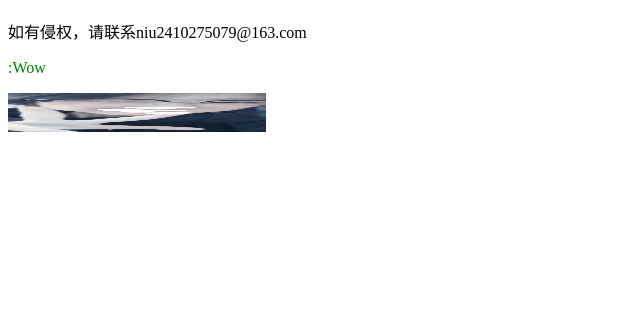
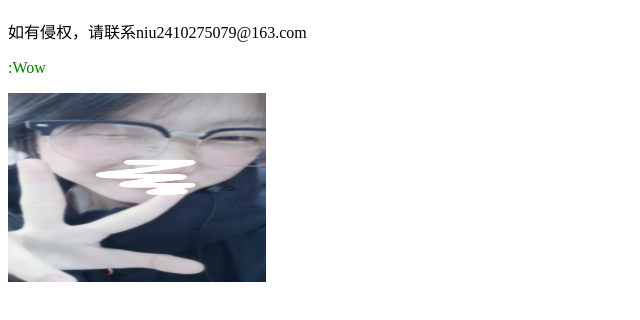
Before and after one commit to Blackbeast2410/Xiawj.github, a plain HTML site: page index.html in a window 1280 px wide. Shown: the part 70-390 px from the top of the page, without its empty margins (0-640 px from the left). Drawn offline with Linux system fonts and the light colour scheme.

Commit message:
Update index.html

```diff
--- a/index.html
+++ b/index.html
@@ -9,5 +9,5 @@
     <h1>美照一张</h1>
     <p>如有侵权，请联系niu2410275079@163.com</p>
     <p><font color="green">:Wow</font></p>
-    <img src="520.jpg" width="258" height="39" />
+    <img src="520.jpg" width="258" height="189" />
 </body>
```
